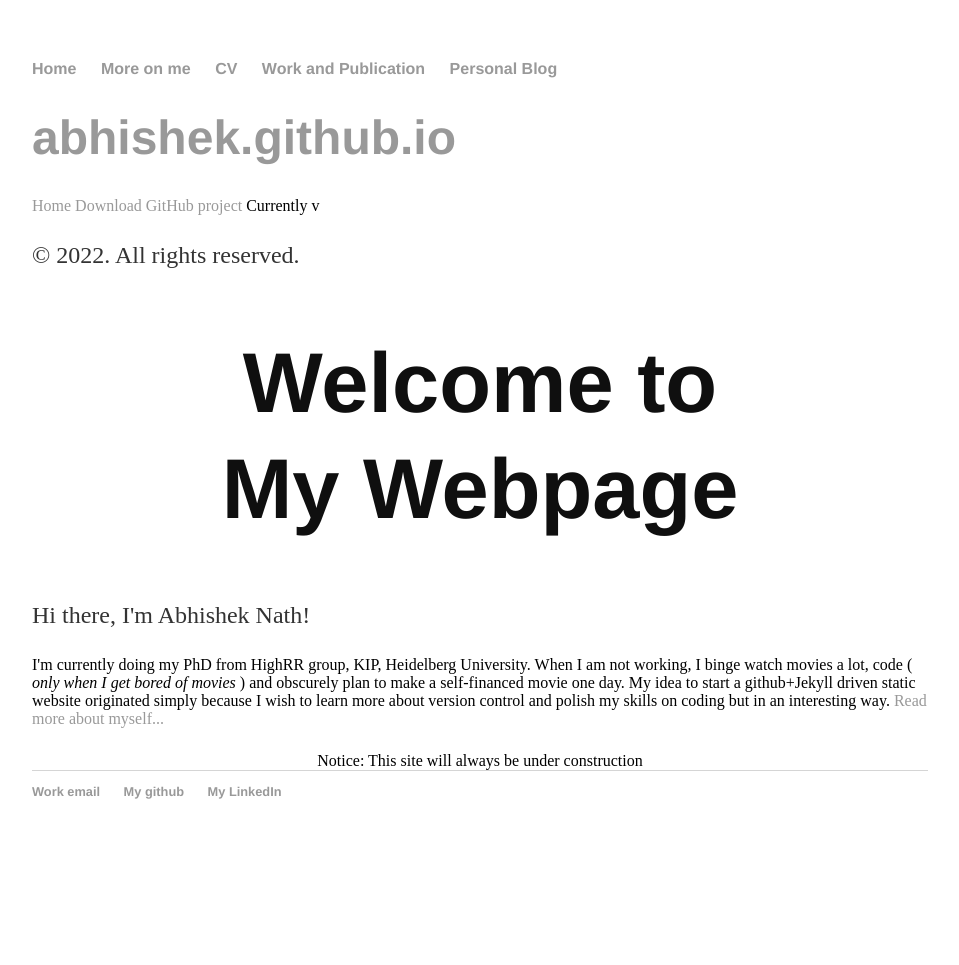
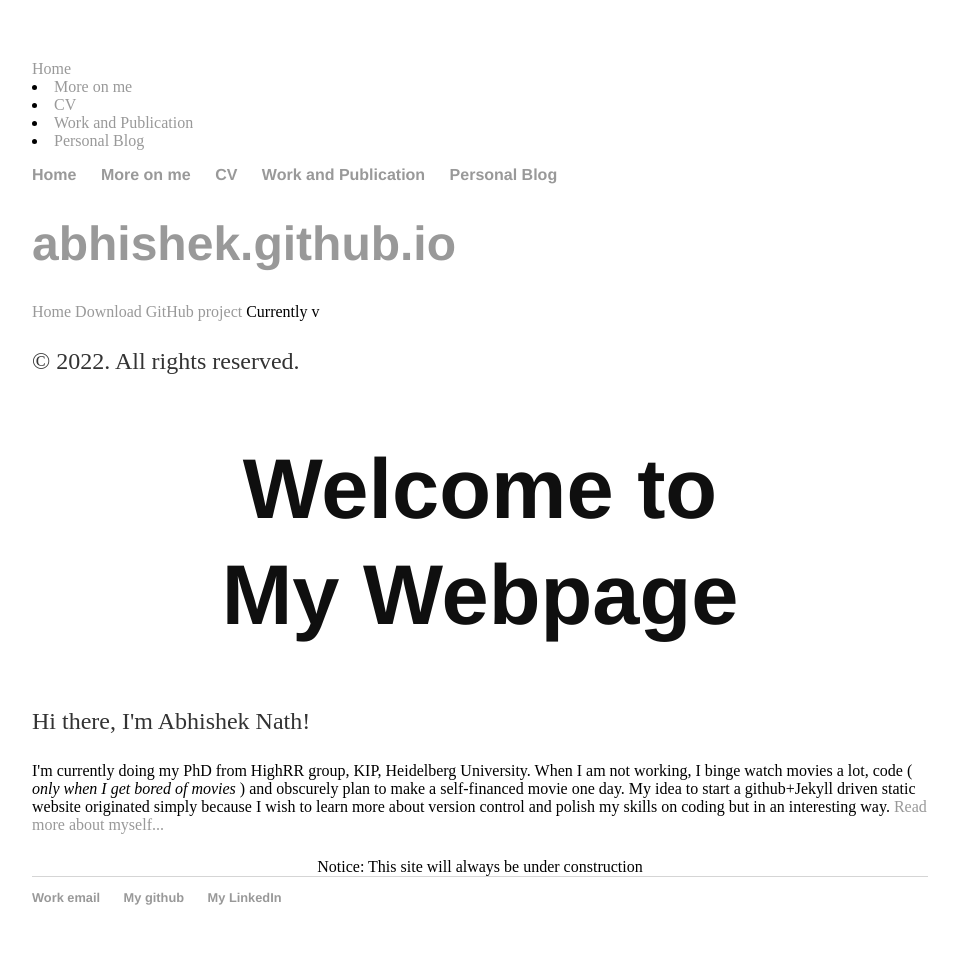
Before and after one commit to an15ms157/abhishek.github.io, a Jekyll site: the page built from index.html, in a window 1280 px wide. Shown: the whole page, without its empty margins (160-1119 px from the left). Built offline with Jekyll 4.4.1, drawn with Linux system fonts in a browser that asks for light colours; before the commit the page ends 900 px from its top, so only the background shows below that.

Commit message:
Update default.html

```diff
--- a/_layouts/default.html
+++ b/_layouts/default.html
@@ -6,6 +6,15 @@
 			<link rel="stylesheet" type="text/css" href="/css/main.css">
 		</head>
 		<body>
+			 <!-- The sidebar -->
+		<div class="sidebar">
+  		  <a href="/">Home</a></li>
+		  <li><a href="/about">More on me</a></li>
+		  <li><a href="/cv">CV</a></li>
+	  	  <li><a href="/work">Work and Publication</a></li>
+		  <li><a href="/blog">Personal Blog</a></li>
+		</div>
+
 			<nav>
 	    		<ul>
 	        		<li><a href="/">Home</a></li>
```
